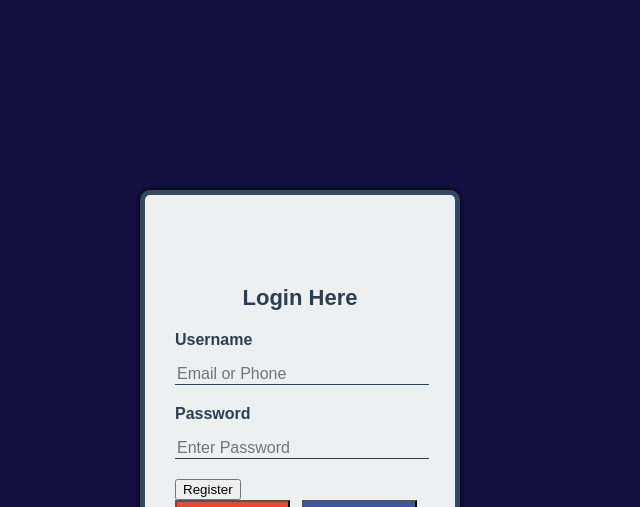
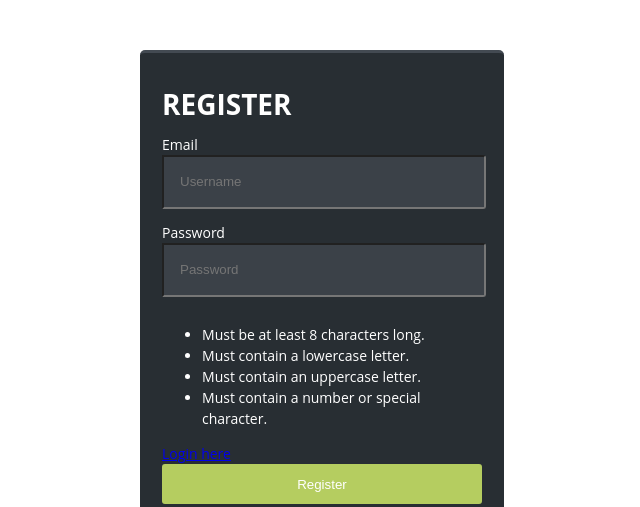
Before and after one commit to TsholofeloMakhoana/Basics, a plain HTML site: page index.html in a window 1280 px wide. Shown: the top 507 px of the page, without its empty margins (340-980 px from the left). Drawn offline with Linux system fonts and the light colour scheme.

Commit message:
addition

```diff
--- a/index.html
+++ b/index.html
@@ -10,40 +10,32 @@
 </head>
 <body>
 
-    <div class="main-box">
+<div class="login">
+    <form name='form-login'>
 
+        <h1>REGISTER</h1>
 
-        <h1>Login Here</h1>
+        <label for="name">Email</label>
+        <input type="email" id="name" placeholder="Username" required>
 
-        <form id="reg">
-            <label for="username">Username</label>
-            <input class="username" type="text" name="username" placeholder="Email or Phone">
+        <label for="pw">Password</label>
+        <input type="password"
+               id= "pw"
+               placeholder="Password" required>
 
-            <label for="password">Password</label>
-            <input class="password" type="password" name="password" placeholder="Enter Password">
+        <ul class="helper-text">
+            <li class="length">Must be at least 8 characters long.</li>
+            <li class="lowercase">Must contain a lowercase letter.</li>
+            <li class="uppercase">Must contain an uppercase letter.</li>
+            <li class="special">Must contain a number or special character.</li>
+        </ul>
+		   <div id="remember">
+			 <a href="Login.html">  Login here</a>
+        </div>
+        <input id="rgstr_btn" type="submit" value="Register" onclick="store()">
 
-            <!-- <input type="submit" value="register" onClick="register"> -->
-            <button onClick="register()">Register</button>
-
-            <div class ="social meadia">
-            <button class="gbtn"><i class="fa fa-google fa-fw">Google</i></button>
-            <button class="btn"><i class="fa fa-facebook">Facebook</i></button>
-        </div>
-            <!-- <div class="container">
-                <form action="/action_page.php">
-                  <div class="row">
-                    <div class="col">
-
-
-
-                    </div> -->
-
-            <!-- <a href="#">Lost your password?</a> <br> -->
-            <!-- <a href="#">Don't have an account?</a> -->
-
-        </fo rm>
-
-    </div>
-    <script src="./index.js"></script>
+    </form>
+</div>
+    <script src="script.js"></script>
 </body>
 </html>
--- a/index.js
+++ /dev/null
@@ -1,19 +0,0 @@
-//
-function register() {
-    const form = document.getElementById("reg");
-
-    form.addEventListener("submit", (event) => {
-        event.preventDefault();
-
-        let username = document.querySelector(".username").value;
-        let password = document.querySelector(".password").value;
-
-        alert(username, password)
-
-        let user = {
-            username,password
-        }
-
-    });
-
-}
--- /dev/null
+++ b/script.js
@@ -0,0 +1,54 @@
+function store(){
+
+    var name = document.getElementById('name');
+    var pw = document.getElementById('pw');
+    var lowerCaseLetters = /[a-z]/g;
+    var upperCaseLetters = /[A-Z]/g;
+    var numbers = /[0-9]/g;
+
+    if(name.value.length == 0){
+        alert('Please fill in email');
+
+    }else if(pw.value.length == 0){
+        alert('Please fill in password');
+
+    }else if(name.value.length == 0 && pw.value.length == 0){
+        alert('Please fill in email and password');
+
+    }else if(pw.value.length > 8){
+        alert('Max of 8');
+
+    }else if(!pw.value.match(numbers)){
+        alert('please add 1 number');
+
+    }else if(!pw.value.match(upperCaseLetters)){
+        alert('please add 1 uppercase letter');
+
+    }else if(!pw.value.match(lowerCaseLetters)){
+        alert('please add 1 lovercase letter');
+
+    }else{
+        localStorage.setItem('name', name.value);
+        localStorage.setItem('pw', pw.value);
+        alert('Your account has been created');
+    }
+}
+
+//checking
+function check(){
+    var storedName = localStorage.getItem('name');
+    var storedPw = localStorage.getItem('pw');
+
+    var userName = document.getElementById('userName');
+    var userPw = document.getElementById('userPw');
+    var userRemember = document.getElementById("rememberMe");
+
+    if(userName.value == storedName && userPw.value == storedPw){
+        alert('You are now logged in');
+
+        //$(location).prop('href','/sampledata.html');
+
+    }else{
+        alert('Error on login');
+    }
+}
--- a/style.css
+++ b/style.css
@@ -1,101 +1,81 @@
-body {
-    margin: 0;
-    padding: 0;
-    background-color: #130f40;
-    background-position: center;
-    font-family: sans-serif;
-    color: #2c3e50;
+ @charset "utf-8";
+        @import url(http://weloveiconfonts.com/api/?family=fontawesome);
+
+        [class*="fontawesome-"]:before {
+          font-family: 'FontAwesome', sans-serif;
         }
 
-.main-box {
-    width: 320px;
-    height: 420px;
-    background-color: #ecf0f1;
-    top: 50%;
-    left: 50%;
-    position: absolute;
-    transform: translate(-50%, -50%);
-    box-sizing: border-box;
-    padding: 70px 30px;
-    border: 5px solid #34495e;
-    border-radius: 10px;
-    box-shadow: 0px 0px 5px #000;
+        body {
+          background: white;
+          color: white;
+          font: 87.5%/1.5em 'Open Sans', sans-serif;
+          margin: 0;
         }
 
-
-
-h1 {
-    margin: 0;
-    padding: 20px 0 20px 0;
-    text-align: center;
-    font-size: 22px;
+        p {
+          line-height: 1.5em;
         }
 
-.main-box label {
-    margin: 0;
-    padding: 0;
-    font-weight: bold;
+        after { clear: both; }
+
+        .login {
+          margin: 50px auto;
+          width: 320px;
         }
 
-.main-box input {
+        .login form {
+          margin: auto;
+          padding: 22px 22px 22px 22px;
           width: 100%;
-    margin-bottom: 20px;
+          border-radius: 5px;
+          background: #282e33;
+          border-top: 3px solid #434a52;
+          border-bottom: 3px solid #434a52;
         }
 
-.main-box input[type="text"], input[type="password"] {
-    border: none;
-    border-bottom: 1px solid #2c3e50;
-    outline: none;
-    background: none;
-    color: #333333;
-    font-size: 16px;
-    margin-top: 15px;
+        .login form span {
+          background-color: #363b41;
+          border-radius: 3px 0px 0px 3px;
+          border-right: 3px solid #434a52;
+          color: #606468;
+          display: block;
+          float: left;
+          line-height: 50px;
+          text-align: center;
+          width: 50px;
+          height: 50px;
         }
 
-.main-box input[type="submit"] {
-    border: none;
-    outline: none;
-    height: 40px;
-    background: #2c3e50;
-    color: #bdc3c7;
-    font-size: 18px;
-    border-radius: 20px;
-    box-shadow: 0px 0px 5px #000;
+        .login form input[type="email"] {
+          background-color: #3b4148;
+          border-radius: 0px 3px 3px 0px;
+          color: #a9a9a9;
+          margin-bottom: 1em;
+          padding: 0 16px;
+          width: 90%;
+          height: 50px;
         }
 
-.main-box input[type="submit"]:hover {
-    cursor: pointer;
-    background: #130f40;
-    color: #ecf0f1;
-    transition: .5s;
+        .login form input[type="password"] {
+          background-color: #3b4148;
+          border-radius: 0px 3px 3px 0px;
+          color: #a9a9a9;
+          margin-bottom: 1em;
+          padding: 0 16px;
+          width: 90%;
+          height: 50px;
         }
 
-.main-box a {
-    text-decoration: none;
-    font-size: 12px;
-    line-height: 20px;
-    color: #2c3e50;
+        .login form input[type="submit"] {
+          background: #b5cd60;
+          border: 0;
+          width: 100%;
+          height: 40px;
+          border-radius: 3px;
+          color: white;
+          cursor: pointer;
+          transition: background 0.3s ease-in-out;
         }
-
-.main-box a:hover {
-    text-decoration: underline;
+        #login form input[type="submit"]:hover {
+          background: #16aa56;
         }
-
-.btn {
-    background-color: #3B5998;
-    color: white;
-    padding: 10px 16px;
-    cursor: pointer;
-    margin-left: 8px;
-    width: 115px;
-  }
-
-  .gbtn {
-    background-color: #dd4b39;
-    color: white;
-    padding: 10px 16px;
-    margin-right: auto;
-    cursor: pointer;
-    width: 115px;
-
-  }
```
Also changed, not shown: login.html (+20 -29 lines), sampledata.html (added, +81 -0 lines). Lines whose indentation alone changed are shown as unchanged.
